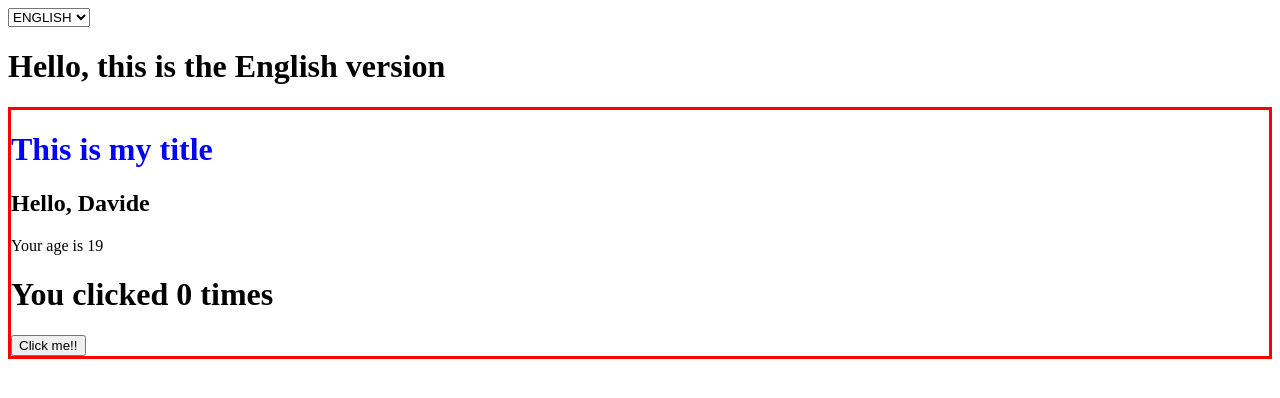
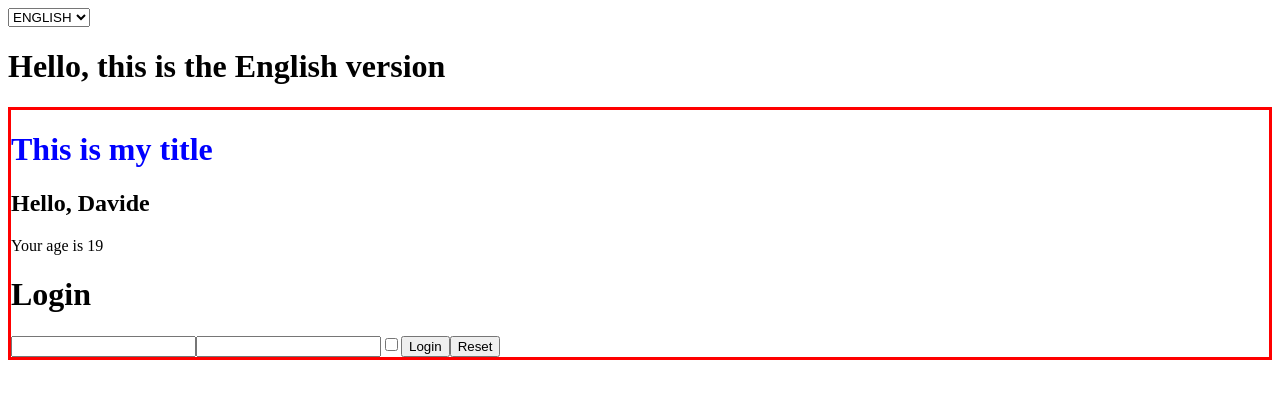
Before and after one commit to DavidePuziello/react-exercises, a React (Create React App) app: page / in a window 1280 px wide. Shown: the top 398 px of the page. Built offline with nearby package versions, Linux system fonts and the light colour scheme.

Commit message:
Feat: Exercise Update

```diff
--- a/src/App.js
+++ b/src/App.js
@@ -1,7 +1,7 @@
 import React from "react";
-import { ClickCounter } from "./ClickCounter";
 import { Container } from "./Container";
 import { LanguageContext } from "./LanguageContext";
+import { Login } from "./Login";
 import { Welcome } from "./Welcome";
 
 export class App extends React.Component {
@@ -10,7 +10,7 @@ export class App extends React.Component {
             <LanguageContext />
             <Container title="This is my title">
                 <Welcome />
-                <ClickCounter />
+                <Login />
             </Container>
         </div>
     }
--- a/src/Login.js
+++ b/src/Login.js
@@ -1,4 +1,51 @@
-import React from "react";
+import { useState } from "react"
+
+export function Login() {
+    const [data, setData] = useState({
+        username: "",
+        password: "",
+        remember: false
+    })
+
+    function handleInputChange(event) {
+        const { name, type, value, checked } = event.target
+
+        setData(data => {
+            return {
+                ...data,
+                [name]: type === 'checkbox' ? checked : value
+            }
+        })
+    }
+
+    function handleResetChange() {
+        setData({
+            username: "",
+            password: "",
+            remember: false
+        })
+    }
+
+    function onLogin() {
+        console.log(data)
+    }
+
+    return <>
+        <h1>Login</h1>
+        <input name="username" value={data.username} onChange={handleInputChange} />
+        <input name="password" type="password" value={data.password} onChange={handleInputChange} />
+        <input name="remember" type="checkbox" checked={data.remember} onChange={handleInputChange} />
+        <button onClick={onLogin}>Login</button>
+        <button onClick={handleResetChange}>Reset</button>
+    </>
+}
+
+
+
+
+
+
+/* import React from "react";
 
 export class Login extends React.Component {
     state = {
@@ -50,4 +97,4 @@ export class Login extends React.Component {
             <button onClick={this.handleResetChange}>Reset</button>
         </>
     }
-}
+} */
```
